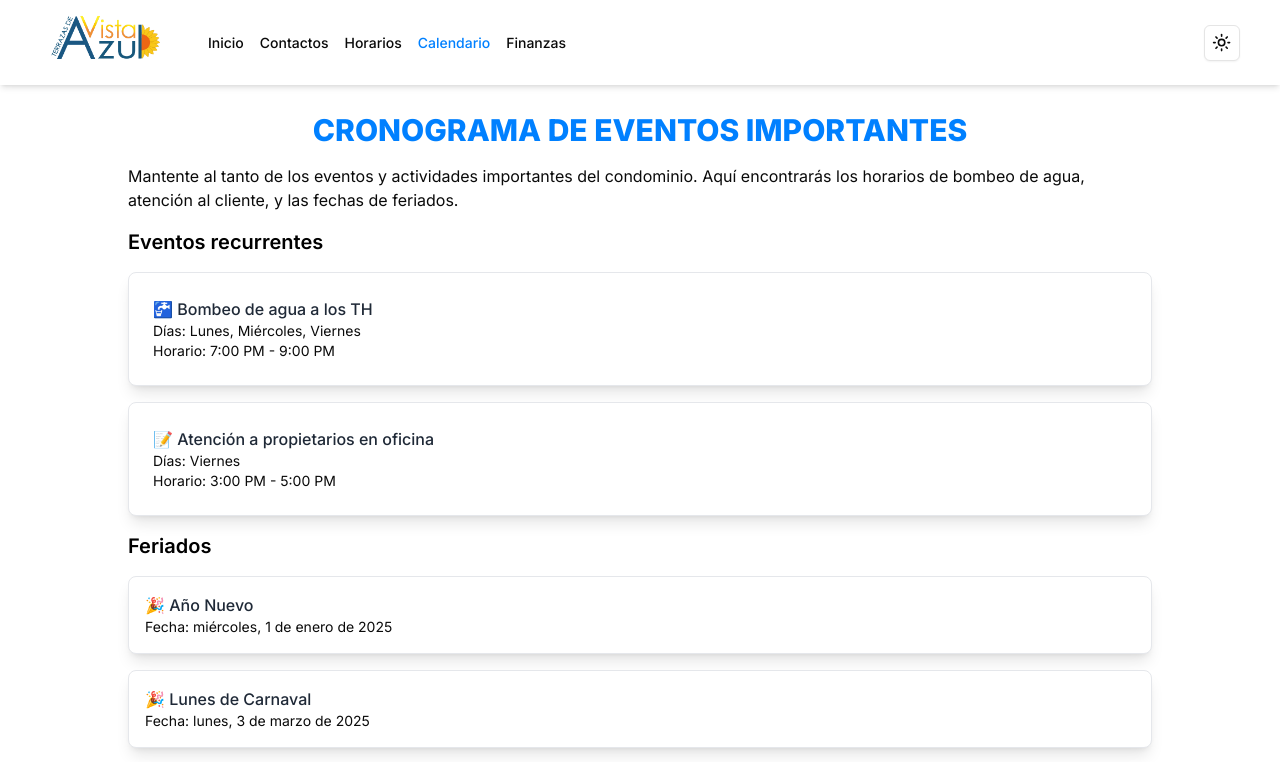
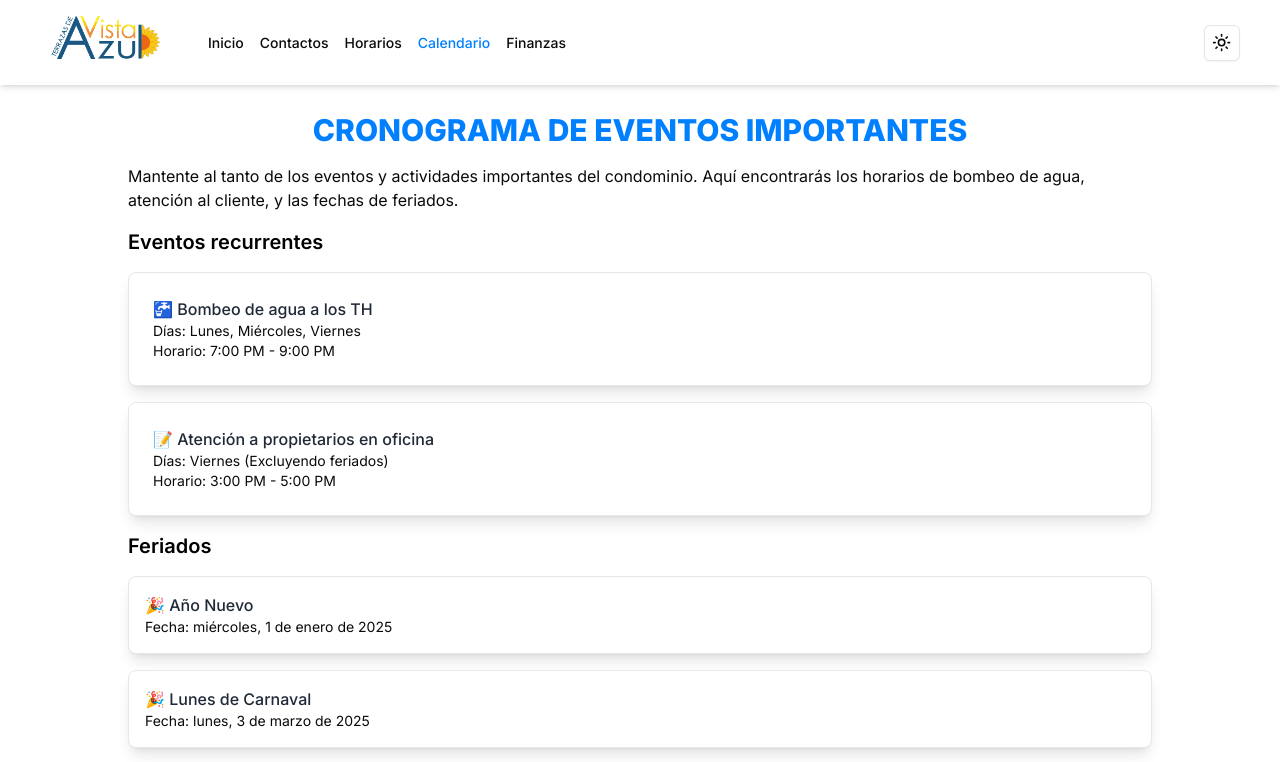
Before and after one commit to JanteWinkel/vista-azul-page, a Next.js app: page /calendario in a window 1280 px wide. Shown: the top 762 px of the page. Built offline with nearby package versions, Linux system fonts and the light colour scheme.

Commit message:
correciones pequeñas

```diff
--- a/app/calendario/calendario_components/eventos.tsx
+++ b/app/calendario/calendario_components/eventos.tsx
@@ -25,7 +25,7 @@ const recurringEvents: Event[] = [
     },
     {
         title: "Atención a propietarios en oficina",
-        days: ["Viernes"],
+        days: ["Viernes (Excluyendo feriados)"],
         time: "3:00 PM - 5:00 PM",
         emoji: "📝",
     },
```
